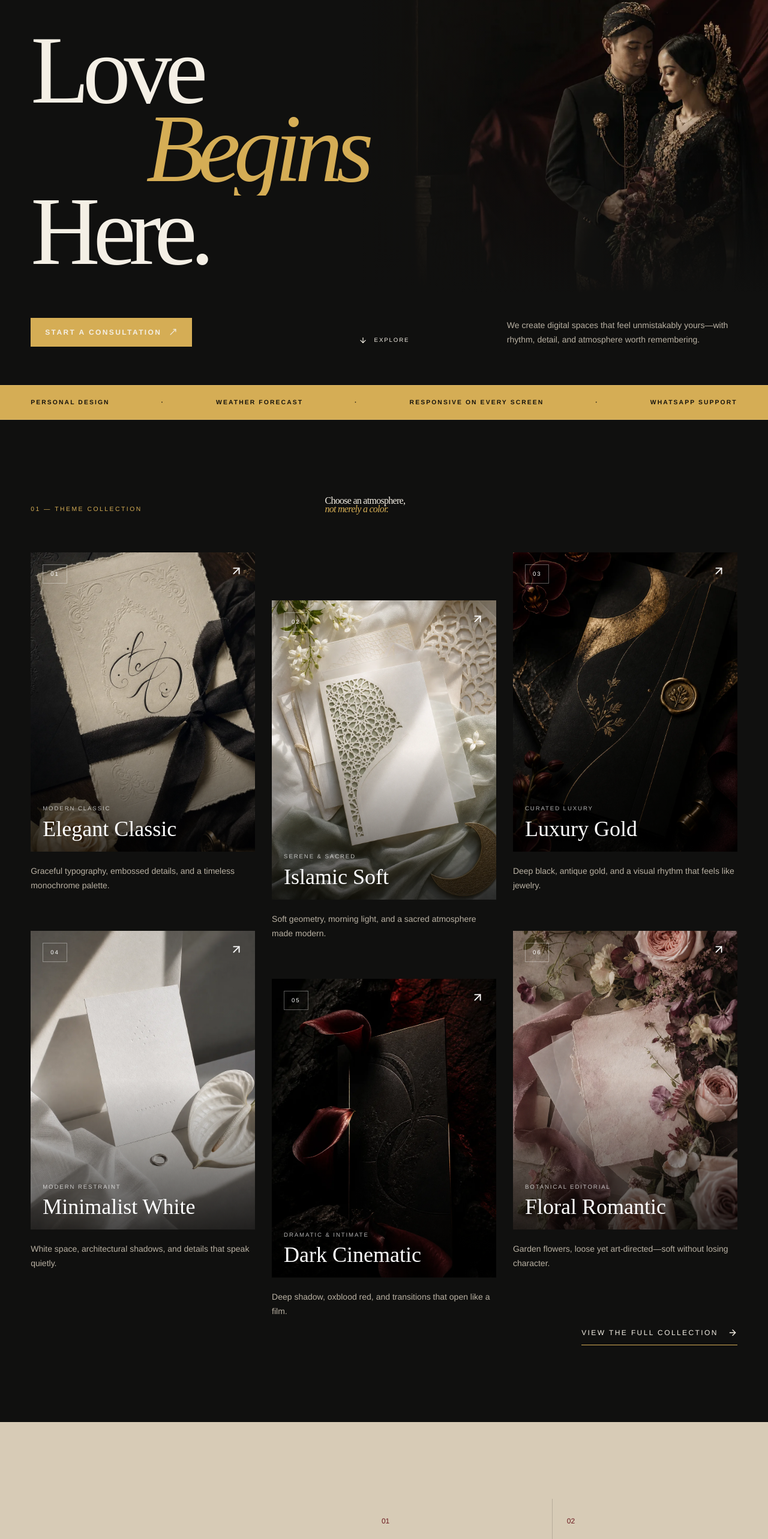
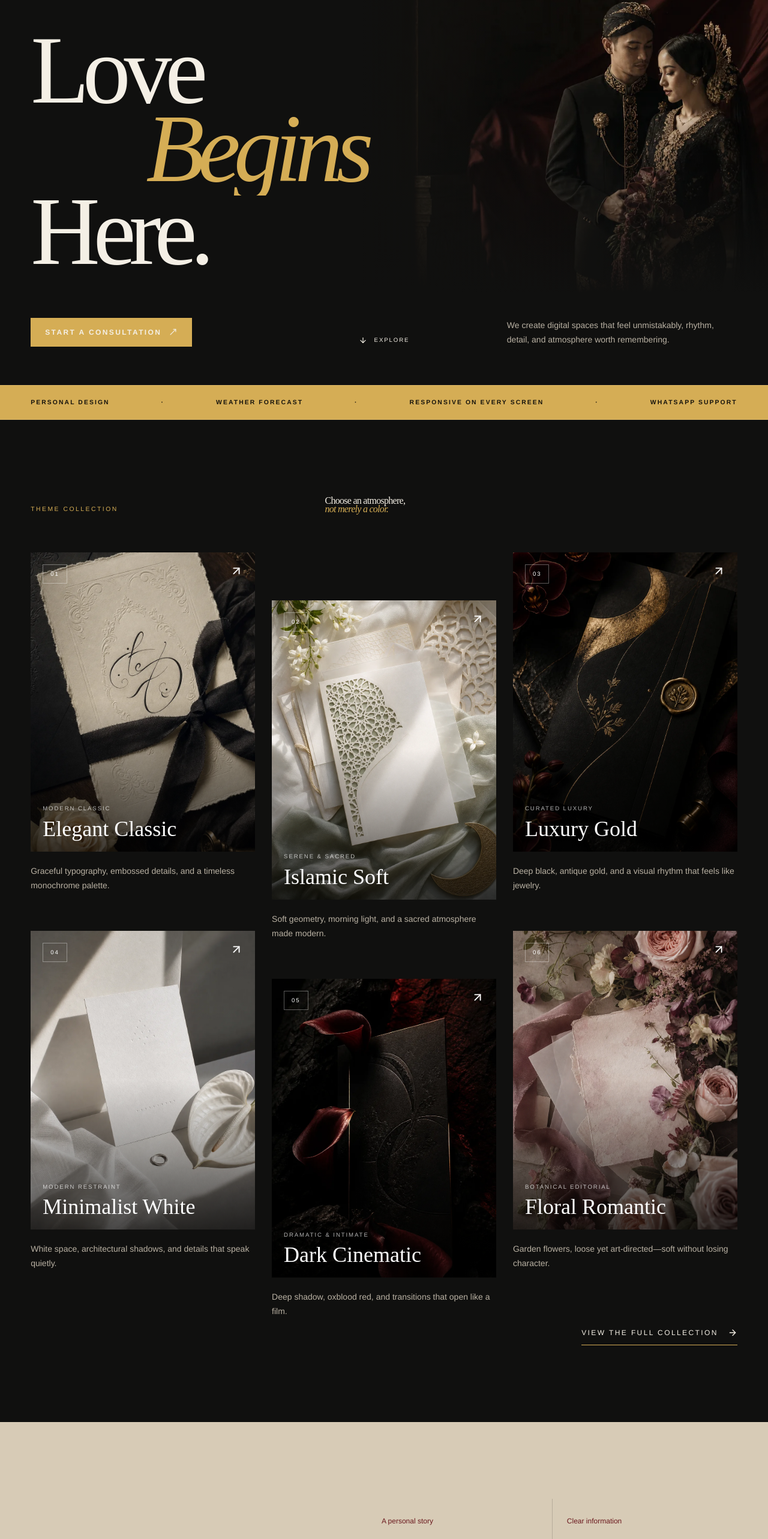
Before and after one commit to Tegar234-koplox/wedding-web, a Next.js app in the folder apps/web/: page /en in a window 1280 px wide. Shown: the part 198-2764 px from the top of the page at 60% size. Built offline with nearby package versions, Linux system fonts and the light colour scheme; no server answers; a web font is replaced by a local one.

Commit message:
Landing Page Updates

```diff
--- a/apps/web/src/components/site/home-page.tsx
+++ b/apps/web/src/components/site/home-page.tsx
@@ -102,8 +102,8 @@ export function EditorialHome({ locale }: { locale: Locale }) {
                 data-hero-detail
               >
                 {id
-                  ? "Kami merancang ruang digital yang terasa seperti Anda—dengan ritme, detail, dan atmosfer yang pantas dikenang."
-                  : "We create digital spaces that feel unmistakably yours—with rhythm, detail, and atmosphere worth remembering."}
+                  ? "Kami merancang ruang digital yang terasa seperti, ritme, detail, dan atmosfer yang pantas dikenang."
+                  : "We create digital spaces that feel unmistakably, rhythm, detail, and atmosphere worth remembering."}
               </p>
             </div>
           </div>
@@ -132,7 +132,7 @@ export function EditorialHome({ locale }: { locale: Locale }) {
               className="text-[0.65rem] uppercase tracking-[0.24em] text-[var(--color-gold)]"
               data-reveal
             >
-              01 — {id ? "Koleksi Tema" : "Theme Collection"}
+              {id ? "Koleksi Tema" : "Theme Collection"}
             </p>
             <div data-reveal>
               <h2 className="max-w-4xl font-serif text-[var(--text-heading)] leading-[0.92] tracking-[-0.045em]">
@@ -178,7 +178,7 @@ export function EditorialHome({ locale }: { locale: Locale }) {
           <div className="grid gap-14 lg:grid-cols-[0.9fr_1.1fr] lg:items-center">
             <div data-reveal>
               <p className="text-[0.65rem] uppercase tracking-[0.24em]">
-                02 — {id ? "Lebih dari undangan" : "More than an invitation"}
+                {id ? "Lebih dari undangan" : "More than an invitation"}
               </p>
               <h2 className="mt-8 max-w-xl font-serif text-[var(--text-heading)] leading-[0.92] tracking-[-0.045em]">
                 {id ? "Hari Anda," : "Your day,"}
@@ -189,17 +189,17 @@ export function EditorialHome({ locale }: { locale: Locale }) {
               </h2>
               <p className="mt-8 max-w-lg text-base leading-7 text-black/65">
                 {id
-                  ? "Tamu menemukan jadwal, lokasi, cerita, galeri, RSVP, hingga cuaca hari pernikahan—tanpa kehilangan keindahan dari pengalaman itu sendiri."
-                  : "Guests discover your schedule, location, story, gallery, RSVP, and wedding-day weather—without sacrificing the beauty of the experience."}
+                  ? "Tamu menemukan jadwal, lokasi, cerita, galeri, RSVP, hingga cuaca hari pernikahan, tanpa kehilangan keindahan dari pengalaman itu sendiri."
+                  : "Guests discover your schedule, location, story, gallery, RSVP, and wedding-day weather, without sacrificing the beauty of the experience."}
               </p>
             </div>
 
             <div className="grid gap-px bg-black/15 sm:grid-cols-2" data-reveal>
               {[
-                ["01", id ? "Cerita personal" : "A personal story"],
-                ["02", id ? "Informasi yang jelas" : "Clear information"],
-                ["03", id ? "Cuaca" : "Weather"],
-                ["04", id ? "Siap dibagikan" : "Ready to share"],
+                [id ? "Cerita personal" : "A personal story"],
+                [id ? "Informasi yang jelas" : "Clear information"],
+                [id ? "Cuaca" : "Weather"],
+                [id ? "Siap dibagikan" : "Ready to share"],
               ].map(([number, label]) => (
                 <div className="min-h-44 bg-[#d7cbb6] p-6" key={number}>
                   <span className="text-xs text-[#6b191e]">{number}</span>
@@ -217,7 +217,7 @@ export function EditorialHome({ locale }: { locale: Locale }) {
           <div className="grid gap-12 lg:grid-cols-[0.8fr_1.2fr]">
             <div data-reveal>
               <p className="text-[0.65rem] uppercase tracking-[0.24em] text-[var(--color-gold)]">
-                03 — {id ? "Cara kami bekerja" : "How we work"}
+                {id ? "Cara kami bekerja" : "How we work"}
               </p>
               <h2 className="mt-8 font-serif text-[var(--text-heading)] leading-[0.92] tracking-[-0.045em]">
                 {id ? "Sederhana." : "Simple."}
@@ -317,7 +317,7 @@ export function EditorialHome({ locale }: { locale: Locale }) {
           <div className="mb-14 flex flex-wrap items-end justify-between gap-8">
             <div data-reveal>
               <p className="text-[0.65rem] uppercase tracking-[0.24em] text-[var(--color-gold)]">
-                04 — {id ? "Paket layanan" : "Service packages"}
+                {id ? "Paket layanan" : "Service packages"}
               </p>
               <h2 className="mt-7 font-serif text-[var(--text-heading)] leading-none">
                 {id ? "Mulai dari sini." : "Begin here."}
@@ -365,7 +365,7 @@ export function EditorialHome({ locale }: { locale: Locale }) {
                   ))}
                 </ul>
               </article>
-              ))}
+            ))}
           </div>
         </section>
 
--- a/apps/web/src/components/site/site-footer.tsx
+++ b/apps/web/src/components/site/site-footer.tsx
@@ -10,8 +10,8 @@ export function SiteFooter({ locale }: { locale: Locale }) {
           <p className="font-serif text-4xl">Niskala.</p>
           <p className="mt-3 max-w-sm text-sm leading-6 text-[var(--color-muted)]">
             {locale === "id"
-              ? "Undangan digital yang dirancang seperti sebuah cerita—personal, intim, dan tak lekang."
-              : "Digital invitations designed like a story—personal, intimate, and enduring."}
+              ? "Undangan digital yang dirancang seperti sebuah cerita personal, intim, dan tak lekang."
+              : "Digital invitations designed like a story personal, intimate, and enduring."}
           </p>
         </div>
         <div className="flex flex-wrap gap-6 text-xs uppercase tracking-[0.18em]">
@@ -25,7 +25,7 @@ export function SiteFooter({ locale }: { locale: Locale }) {
         </div>
       </div>
       <div className="mt-14 flex flex-wrap justify-between gap-3 border-t border-white/10 pt-5 text-[0.65rem] uppercase tracking-[0.16em] text-[var(--color-muted)]">
-        <span>© 2026 Niskala Wedding Studio</span>
+        <span>© 2026 Niskala Digital Invitation</span>
         <span>Crafted in Indonesia</span>
       </div>
     </footer>
```
